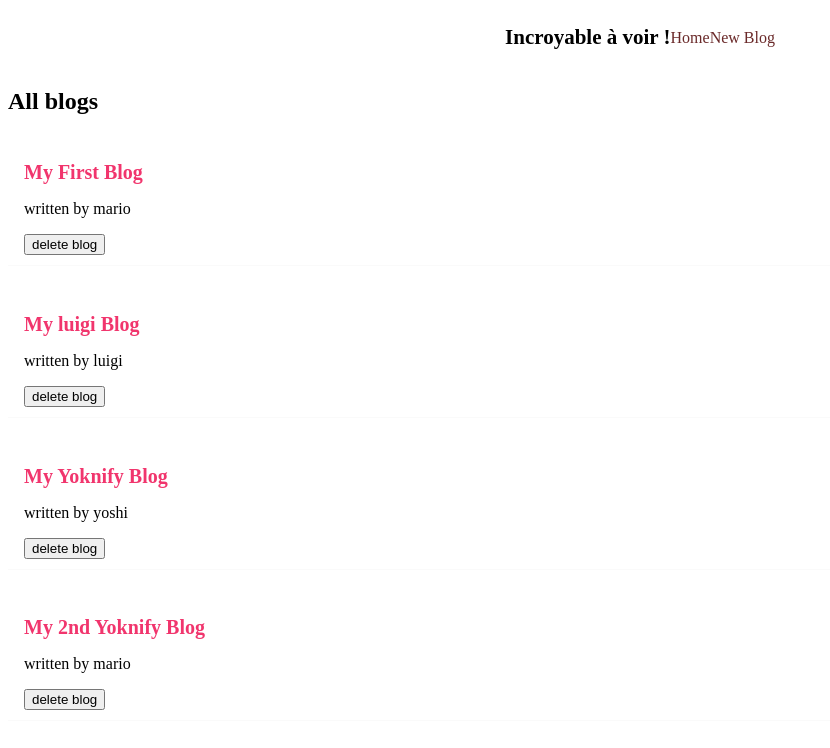
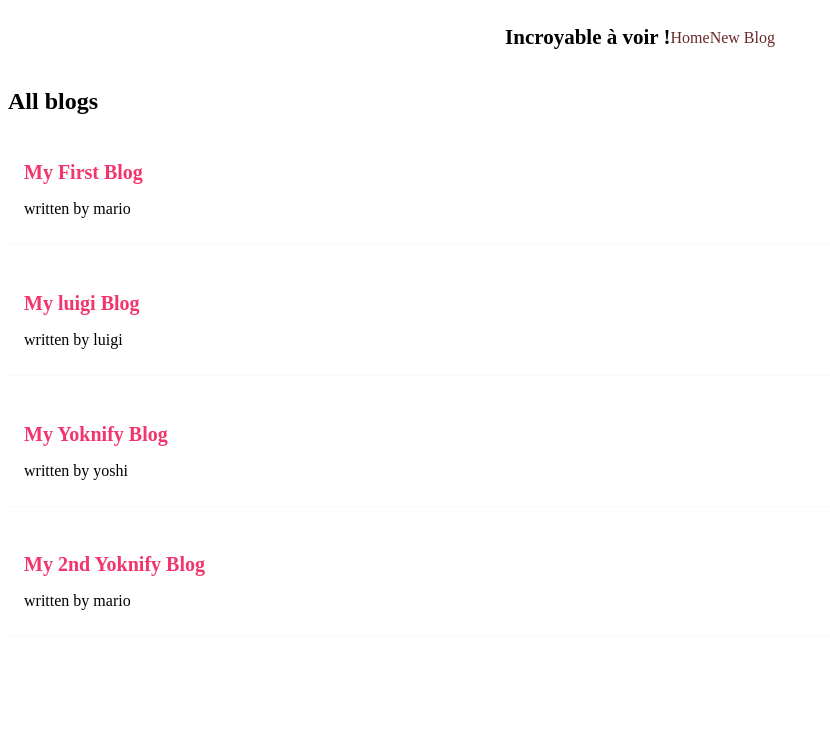
Before and after one commit to antontre1/react-v2, a React (Create React App) app: page / in a window 1280 px wide. Shown: the top 748 px of the page, without its empty margins (0-830 px from the left). Built offline with nearby package versions, Linux system fonts and the light colour scheme; data requests are answered from the project's data file; a web font is replaced by a local one.

Commit message:
useFetch in place as a hook

```diff
--- a/src/Bloglist.js
+++ b/src/Bloglist.js
@@ -7,7 +7,6 @@
         <div className="blog-preview" key={blog.id}>
           <h2>{ blog.title }</h2>
           <p>written by { blog.author }</p>
-          <button onClick={() => handleDelete(blog.id)}>delete blog</button>
         </div>
     ))}
     </div>
--- a/src/Home.js
+++ b/src/Home.js
@@ -1,29 +1,15 @@
 import { useState, useEffect } from 'react'
 import Bloglist from './Bloglist'
+import useFetch from './useFetch'
 
 
 const Home = () => {
 
-  const [blogs, setBlogs] = useState(null)
-  const [isPending, setIsPending] = useState(true)
-
-  useEffect(() => {
-    setTimeout(() => {
-      fetch('http://localhost:8000/blogs')
-        .then(res => {
-          return res.json()
-        })
-        .then((data) => {
-          console.log(data)
-          setIsPending(false)
-          setBlogs(data)
-        })
-    }, 1000);
-
-  }, [])
+  const { data: blogs, isPending, error } = useFetch('http://localhost:8000/blogs')
 
   return (
     <div className="home">
+      { error && <div>{ error }</div>}
       { isPending && <div>Loading...</div>}
       {blogs && <Bloglist blogs={blogs} title={ "All blogs" } />}
     </div>
--- /dev/null
+++ b/src/useFetch.js
@@ -0,0 +1,37 @@
+import { useState, useEffect } from 'react'
+
+const useFetch = (url) => {
+
+  const [data, setData] = useState(null)
+  const [isPending, setIsPending] = useState(true)
+  const [error, setError] = useState(null)
+
+  useEffect(() => {
+    setTimeout(() => {
+      fetch(url)
+        .then(res => {
+          console.log(res)
+          if(!res.ok) {
+            throw Error('Could not fetch correctly the data')
+          }
+          return res.json()
+        })
+        .then((data) => {
+          console.log(data)
+          setIsPending(false)
+          setData(data)
+          setError(null)
+        })
+        .catch((err) => {
+          setIsPending(false)
+          setError(err.message)
+        })
+    }, 1000);
+
+  }, [url])
+
+  return {data, isPending, error }
+
+}
+
+export default useFetch
```
